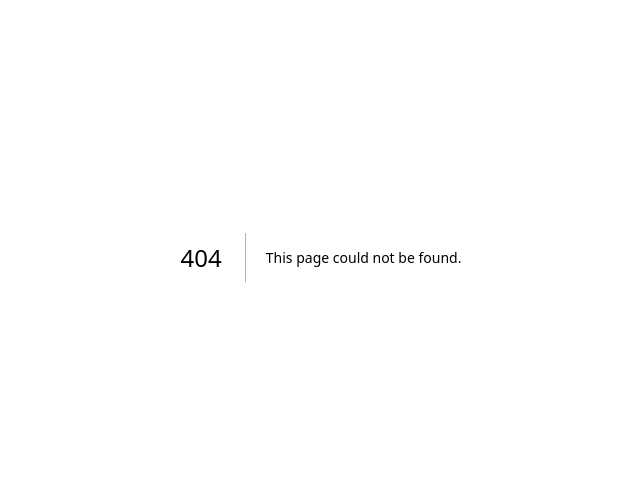
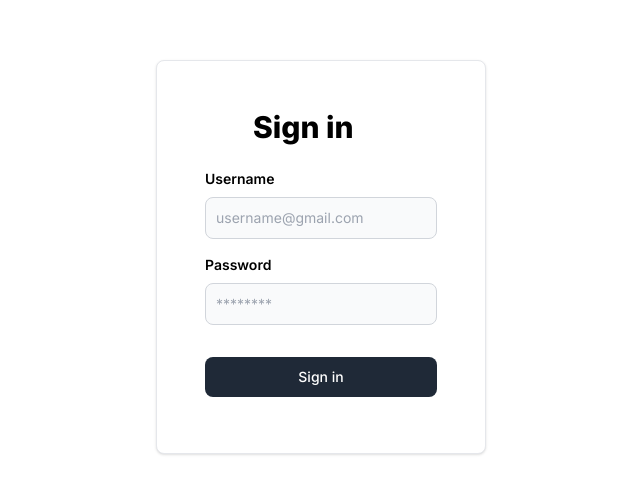
Before and after one commit to ShubhamGupta2701/Next-JS, a Next.js app in the folder learn_next/: page /signin in a window 1280 px wide. Before the commit this address had no page. Shown: the part 143-636 px from the top of the page, without its empty margins (319-959 px from the left). Built offline with nearby package versions, Linux system fonts and the light colour scheme.

Commit message:
add signin page and route it

```diff
--- /dev/null
+++ b/learn_next/app/signin/page.tsx
@@ -0,0 +1,33 @@
+export default function Signin() {
+    return <div className="h-screen flex justify-center flex-col">
+        <div className="flex justify-center">
+        <a href="#" className="block max-w-sm p-12 bg-white border border-gray-200 rounded-lg shadow hover:bg-gray-100 ">
+                <div>
+                    <div className="px-12">
+                        <div className="text-3xl font-extrabold">
+                            Sign in
+                        </div>
+                    </div>
+                    <div className="pt-2">
+                        <LabelledInput label="Username" placeholder="username@gmail.com" />
+                        <LabelledInput label="Password" type={"password"} placeholder="********" />
+                        <button type="button" className="mt-8 w-full text-white bg-gray-800 focus:ring-4 focus:ring-gray-300 font-medium rounded-lg text-sm px-5 py-2.5 me-2 mb-2">Sign in</button>
+                    </div>
+                </div>
+            </a>
+        </div>
+    </div>
+}
+
+interface LabelledInputType {
+    label: string;
+    placeholder: string;
+    type?: string;
+}
+
+function LabelledInput({ label, placeholder, type }: LabelledInputType) {
+    return <div>
+        <label className="block mb-2 text-sm text-black font-semibold pt-4">{label}</label>
+        <input type={type || "text"} id="first_name" className="bg-gray-50 border border-gray-300 text-gray-900 text-sm rounded-lg focus:ring-blue-500 focus:border-blue-500 block w-full p-2.5" placeholder={placeholder} required />
+    </div>
+}
```
